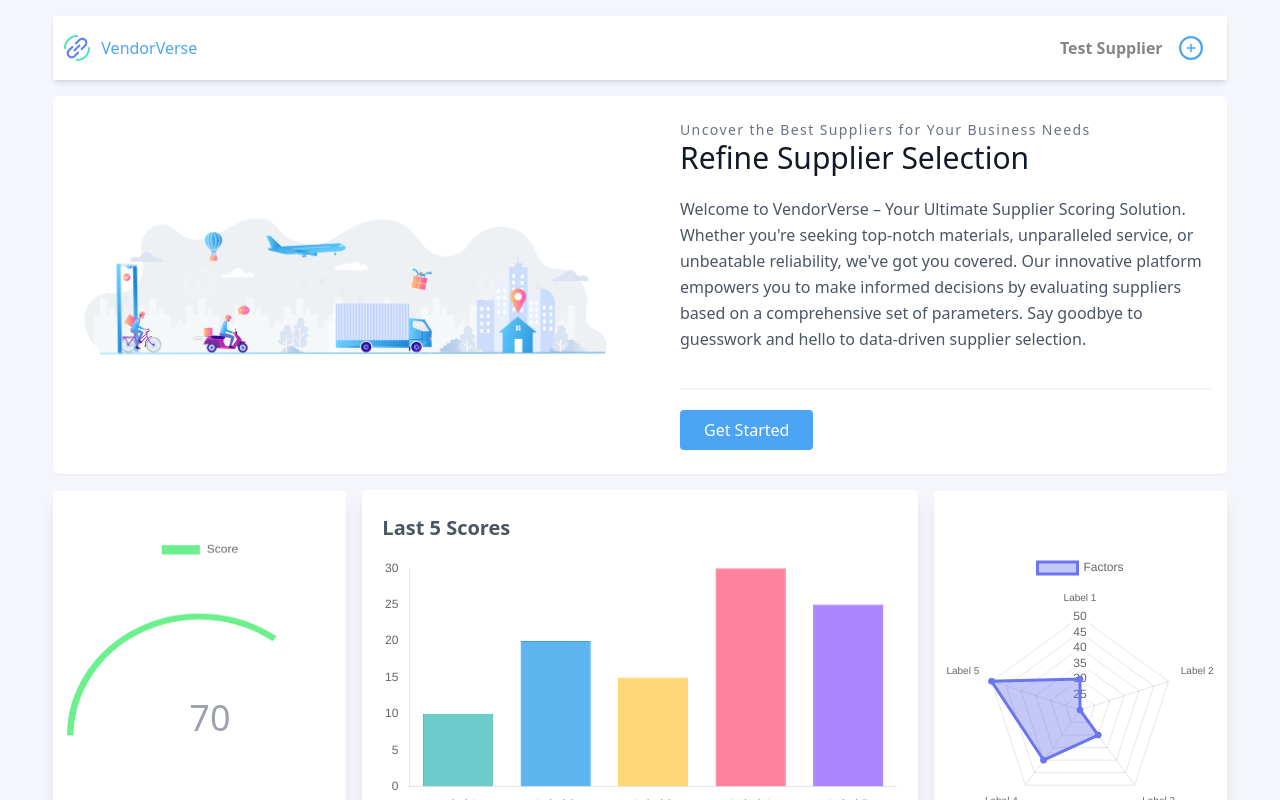
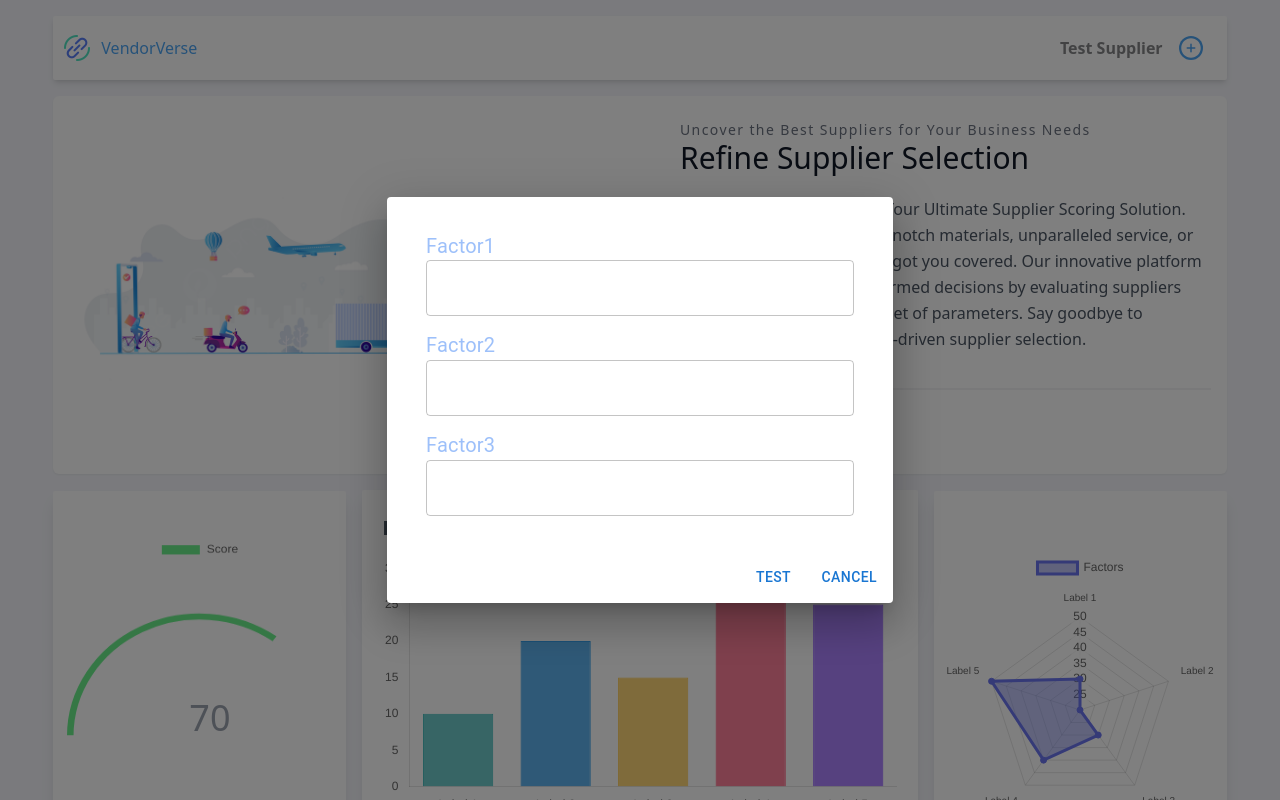
Before and after one commit to Darshan1904/Sparkathon, a React (Create React App) app in the folder frontend/: page / in a window 1280 px wide. Both pictures are taken after a click on the button 1190 px from the left and 48 px from the top of the page. Shown: the top 800 px of the page. Built offline with nearby package versions, Linux system fonts and the light colour scheme.

Commit message:
added form

```diff
--- a/frontend/package.json
+++ b/frontend/package.json
@@ -3,6 +3,9 @@
   "version": "0.1.0",
   "private": true,
   "dependencies": {
+    "@emotion/react": "^11.11.1",
+    "@emotion/styled": "^11.11.0",
+    "@mui/material": "^5.14.5",
     "@nivo/pie": "^0.83.0",
     "@testing-library/jest-dom": "^5.17.0",
     "@testing-library/react": "^13.4.0",
--- a/frontend/src/App.css
+++ b/frontend/src/App.css
@@ -36,3 +36,16 @@
     transform: rotate(360deg);
   }
 } */
+
+.factor-input{
+  margin: 15px;
+}
+
+.css-1t8l2tu-MuiInputBase-input-MuiOutlinedInput-input{
+  width: 400px !important;
+}
+
+.input-label{
+  font-size: 20px !important;
+  color: rgb(59 130 246 / 0.5) !important;
+}
--- /dev/null
+++ b/frontend/src/components/Accordian.jsx
@@ -0,0 +1,40 @@
+// Initialization for ES Users
+import {
+    Collapse,
+    initTE,
+} from "tw-elements";
+
+initTE({ Collapse });
+const Accordion = () => {
+    return (
+        <div id="accordionExample">
+            <div
+                class="rounded-t-lg border border-neutral-200 bg-white dark:border-neutral-600 dark:bg-neutral-800">
+                <h2 class="mb-0" id="headingOne">
+                    <button
+                        class="group relative flex w-full items-center rounded-t-[15px] border-0 bg-white px-5 py-4 text-left text-base text-neutral-800 transition [overflow-anchor:none] hover:z-[2] focus:z-[3] focus:outline-none dark:bg-neutral-800 dark:text-white [&:not([data-te-collapse-collapsed])]:bg-white [&:not([data-te-collapse-collapsed])]:text-primary [&:not([data-te-collapse-collapsed])]:[box-shadow:inset_0_-1px_0_rgba(229,231,235)] dark:[&:not([data-te-collapse-collapsed])]:bg-neutral-800 dark:[&:not([data-te-collapse-collapsed])]:text-primary-400 dark:[&:not([data-te-collapse-collapsed])]:[box-shadow:inset_0_-1px_0_rgba(75,85,99)]"
+                        type="button"
+                        data-te-collapse-init
+                        data-te-target="#collapseOne"
+                        aria-expanded="true"
+                        aria-controls="collapseOne">
+                        <span>
+                        </span>
+                    </button>
+                </h2>
+                <div
+                    id="collapseOne"
+                    class="!visible"
+                    data-te-collapse-item
+                    data-te-collapse-show
+                    aria-labelledby="headingOne"
+                    data-te-parent="#accordionExample">
+                    <div class="px-5 py-4">
+
+                    </div>
+                </div>
+            </div>
+
+        </div>)
+}
+export default Accordion
--- a/frontend/src/components/Navbar.jsx
+++ b/frontend/src/components/Navbar.jsx
@@ -1,7 +1,11 @@
-import React from 'react';
+import React, { useState } from 'react';
 import { IoAddCircle } from 'react-icons/io5';
-
+import { Dialog, DialogContent, DialogActions, Button, TextField, InputLabel } from '@mui/material';
 const Navbar = () => {
+  const [isOpen, setIsOpen] = useState(false);
+  const [factor1, setFactor1] = useState('');
+  const [factor2, setFactor2] = useState('');
+  const [factor3, setFactor3] = useState('');
   return (
     <nav className="bg-white text-[#B8BBC9] p-2 flex items-center justify-between my-4 mx-auto rounded-sm w-11/12 shadow-md">
       <div className="flex items-center relative w-full">
@@ -12,10 +16,33 @@ const Navbar = () => {
         <div className='flex items-end justify-end realtive w-1/2'>
           <p className="text-[#858688] my-3 mx-4 font-bold">Test Supplier</p>
           <button className="bg-[#4CA5F4] hover:bg-[#4CA5F4] text-white my-3 mr-4 font-bold rounded-full">
-            <IoAddCircle className="text-2xl" />
+            <IoAddCircle className="text-2xl" onClick={() => setIsOpen(true)} />
           </button>
         </div>
       </div>
+
+      <Dialog open={isOpen} onClose={() => setIsOpen(false)}>
+        <DialogContent>
+          <div className="factor-input">
+            <InputLabel className = "input-label">Factor1</InputLabel>
+            <TextField id="outlined-basic" variant="outlined" value = {factor1} onChange={(e)=>setFactor1(e.target.value)} />
+          </div>
+          <div className="factor-input">
+            <InputLabel className = "input-label">Factor2</InputLabel>
+            <TextField id="outlined-basic" variant="outlined" value = {factor2} onChange={(e)=>setFactor2(e.target.value)} />
+          </div>
+          <div className="factor-input">
+            <InputLabel className = "input-label">Factor3</InputLabel>
+            <TextField id="outlined-basic" variant="outlined" value = {factor3} onChange={(e)=>setFactor3(e.target.value)} />
+          </div>
+        </DialogContent>
+        <DialogActions>
+          <Button onClick={() => {
+            setIsOpen(false);
+          }}>Test</Button>
+          <Button onClick={() => setIsOpen(false)}>Cancel</Button>
+        </DialogActions>
+      </Dialog>
     </nav>
   );
 }
```
Also changed, not shown: 2 other files (tests, documents, lock files or other folders).
